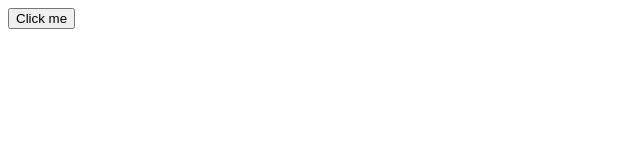
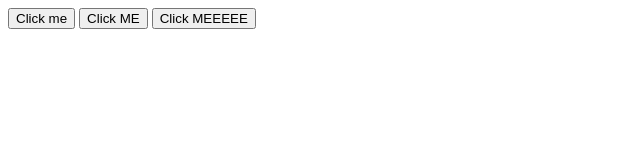
Before and after one commit to imnblm/Learn-Javascript-with-me, a plain HTML site: page Documentation/FirstSteps/Introduction/ClickMe.html in a window 1280 px wide. Shown: the whole page, without its empty margins (0-640 px from the left). Drawn offline with Linux system fonts and the light colour scheme.

Commit message:
arborescence projet

```diff
--- a/Documentation/FirstSteps/Introduction/ClickMe.html
+++ b/Documentation/FirstSteps/Introduction/ClickMe.html
@@ -7,5 +7,7 @@
   </head>
   <body>
     <button>Click me</button>
+    <button>Click ME</button>
+    <button>Click MEEEEE</button>
   </body>
 </html>
```
Also changed, not shown: 1 other file.
